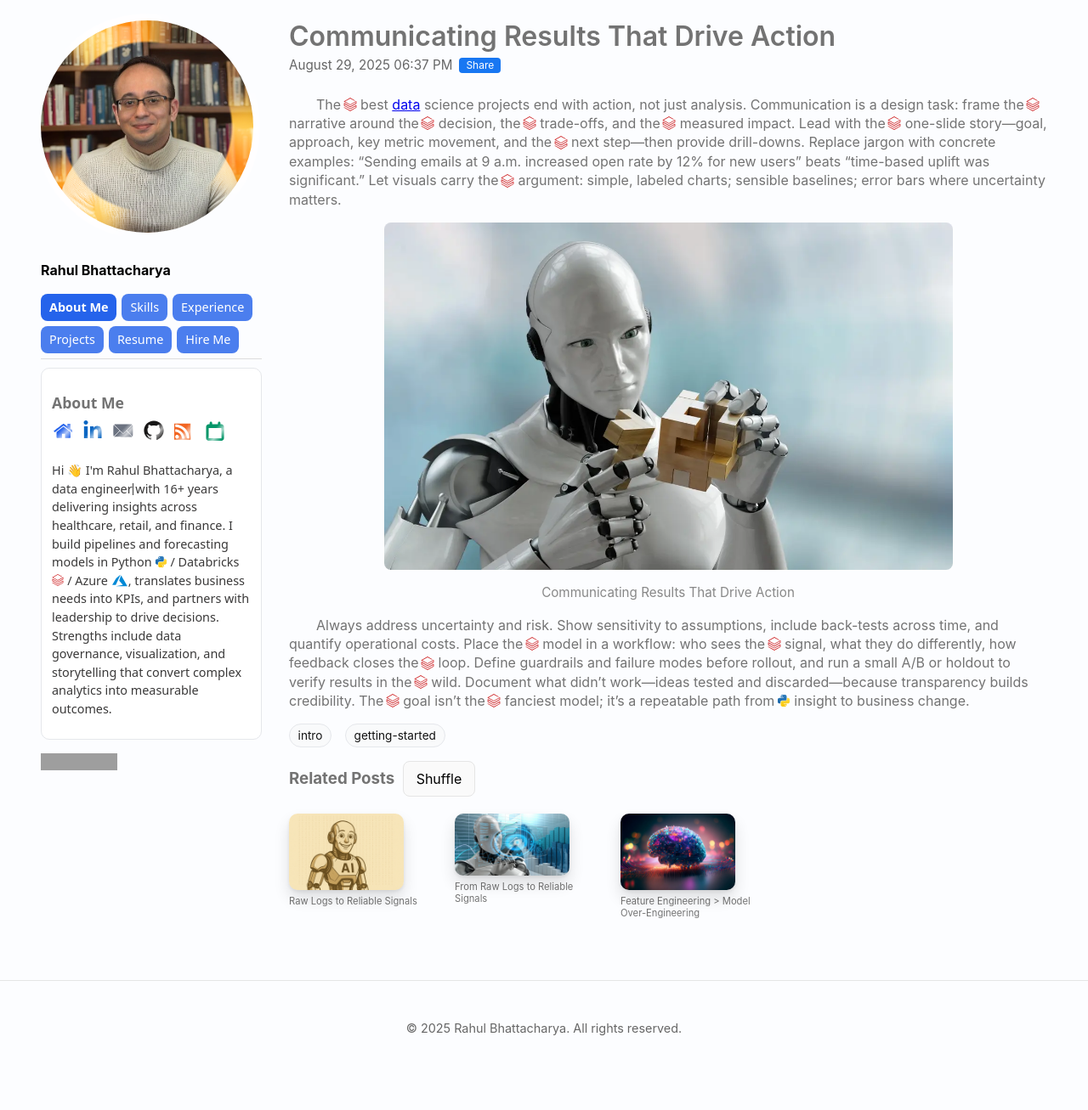
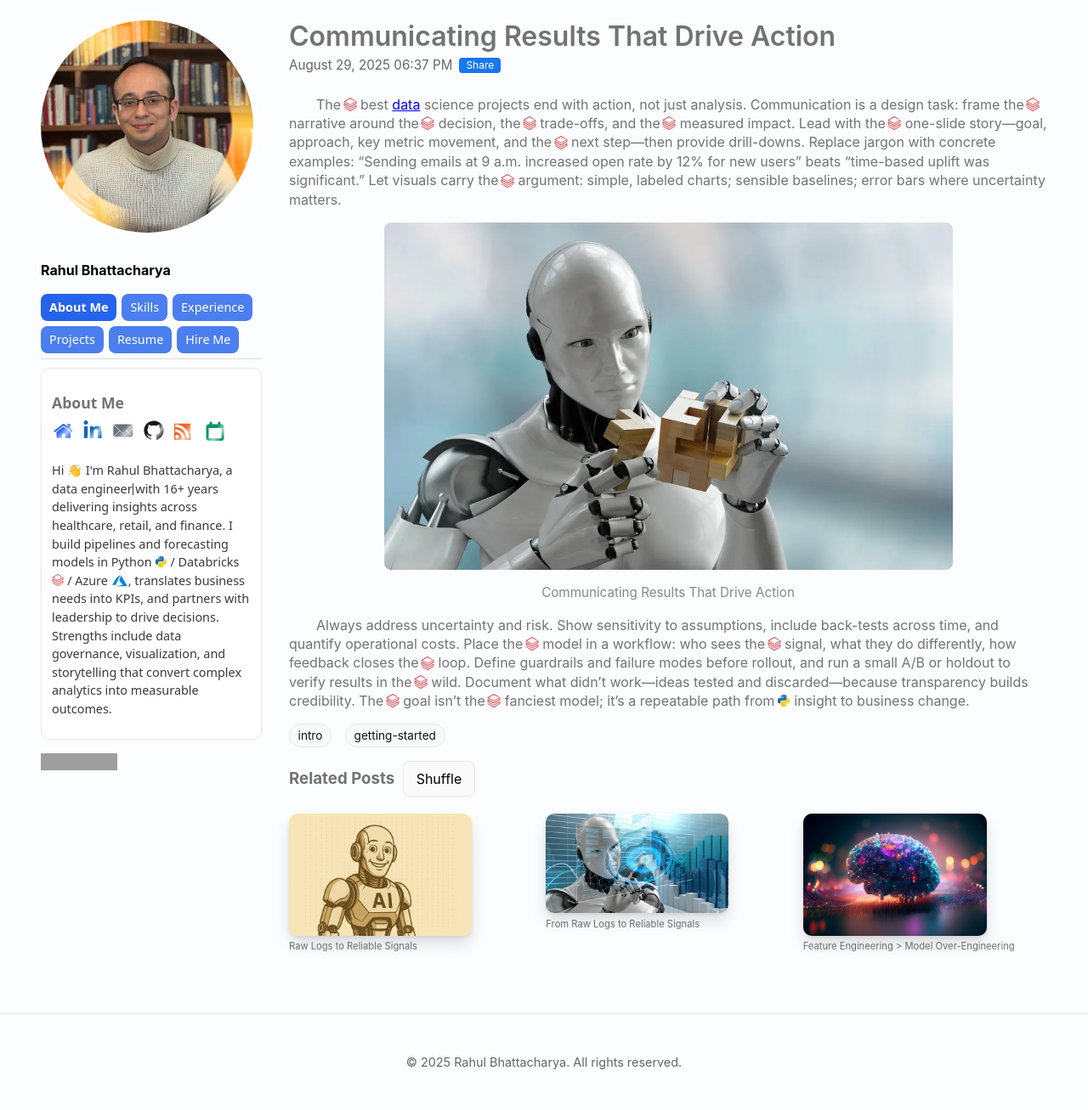
Before and after one commit to RahulBhattacharya1/RahulBhattacharya1.github.io, a Jekyll site: the page built from _posts/2025-08-24-second.md, in a window 1280 px wide. Shown: the whole page at 85% size. Built offline with Jekyll 4.4.1, drawn with Linux system fonts in a browser that asks for light colours; comment, search, counter and statistics services are not loaded; before the commit the page ends 1268 px from its top, so only the background shows below that; grey boxes are pictures that could not be loaded.

Commit message:
Update main.scss

```diff
--- a/assets/css/main.scss
+++ b/assets/css/main.scss
@@ -794,7 +794,7 @@ pre {
 /* ─── Related Posts: left-aligned, hover anim, mobile = 2 items ─── */
 .related-grid {
   display: grid;
-  grid-template-columns: repeat(auto-fit, 180px) !important; /*desktop: small, packed tiles */
+  grid-template-columns: repeat(auto-fit, minmax(220px, 1fr)) !important;
   gap: 15px;
   justify-content: start;
   list-style: none;
@@ -807,7 +807,7 @@ pre {
   border: 0 !important;
 }
 .related-card {
-	width: 180px;
+	width: auto;
 	opacity: 1;
 	align-items: stretch;
 	padding: 0 !important;
```
